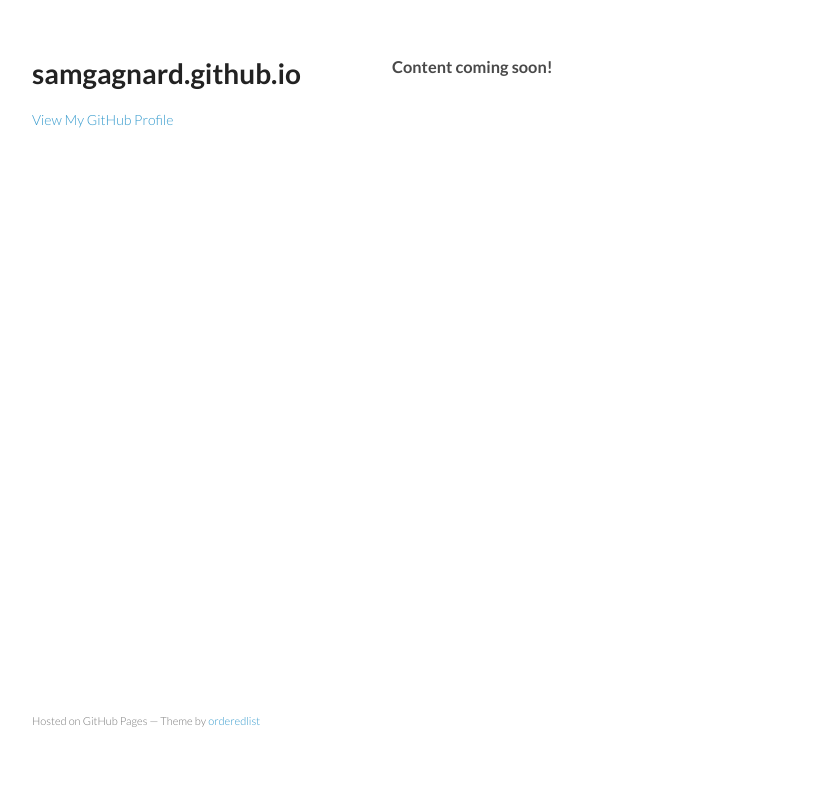
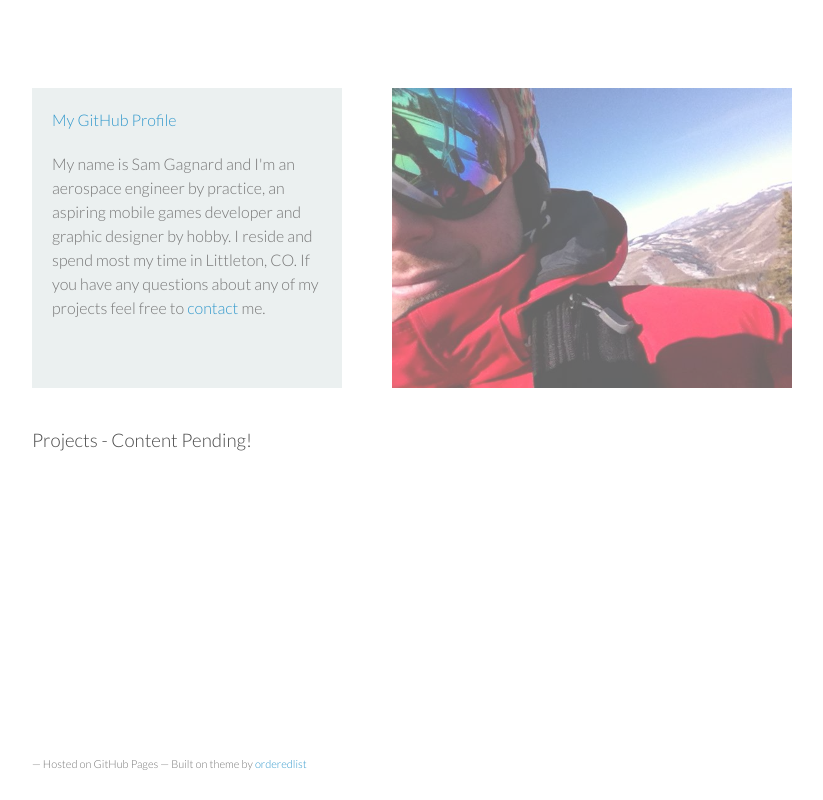
Before and after one commit to samgagnard/samgagnard.github.io, a plain HTML site: page index.html in a window 1280 px wide. Shown: the whole page, without its empty margins (178-1001 px from the left). Drawn offline with Linux system fonts and the light colour scheme.

```diff
--- a/index.html
+++ b/index.html
@@ -4,10 +4,7 @@
     <meta charset="utf-8">
     <meta http-equiv="X-UA-Compatible" content="chrome=1">
     <title>samgagnard.github.io by samgagnard</title>
-
-    <link rel="stylesheet" href="stylesheets/styles.css">
-    <link rel="stylesheet" href="stylesheets/pygment_trac.css">
-    <meta name="viewport" content="width=device-width, initial-scale=1, user-scalable=no">
+    <link rel="stylesheet" href="stylesheets/main.css">
     <!--[if lt IE 9]>
     <script src="//html5shiv.googlecode.com/svn/trunk/html5.js"></script>
     <![endif]-->
@@ -15,22 +12,25 @@
   <body>
     <div class="wrapper">
       <header>
-        <h1>samgagnard.github.io</h1>
-        <p></p>
-
-
-        <p class="view"><a href="https://github.com/samgagnard">View My GitHub Profile</a></p>
-
+        <p class="view"><a href="https://github.com/samgagnard">My GitHub Profile</a></p>
+	<p> My name is Sam Gagnard and I'm an aerospace engineer by practice, an aspiring mobile games developer and graphic designer by hobby. I reside and spend most my time in Littleton, CO. If you have any questions about any of my projects feel free to <a href="mailto:sam.gagnard@gmail.com">contact</a> me.</p>
       </header>
       <section>
-<h3>Content coming soon!</h3>
-
+	<img class="faint" src="resource/ski_portrait.jpg" height="300">
       </section>
+      </div>
+    <div class="wrapper">
+      <contentbox>
+	<h3>Projects - Content Pending!</h3>
+<!--	<ul>
+	  <li>Game Development</li>
+	  <li>Artwork & Design</li>
+	</ul> -->
+      </contentbox>
       <footer>
-        <p><small>Hosted on GitHub Pages &mdash; Theme by <a href="https://github.com/orderedlist">orderedlist</a></small></p>
+	<p><small>&mdash; Hosted on GitHub Pages &mdash; Built on theme by <a href="https://github.com/orderedlist">orderedlist</a></small></p>
       </footer>
     </div>
     <script src="javascripts/scale.fix.js"></script>
-
   </body>
 </html>
```
